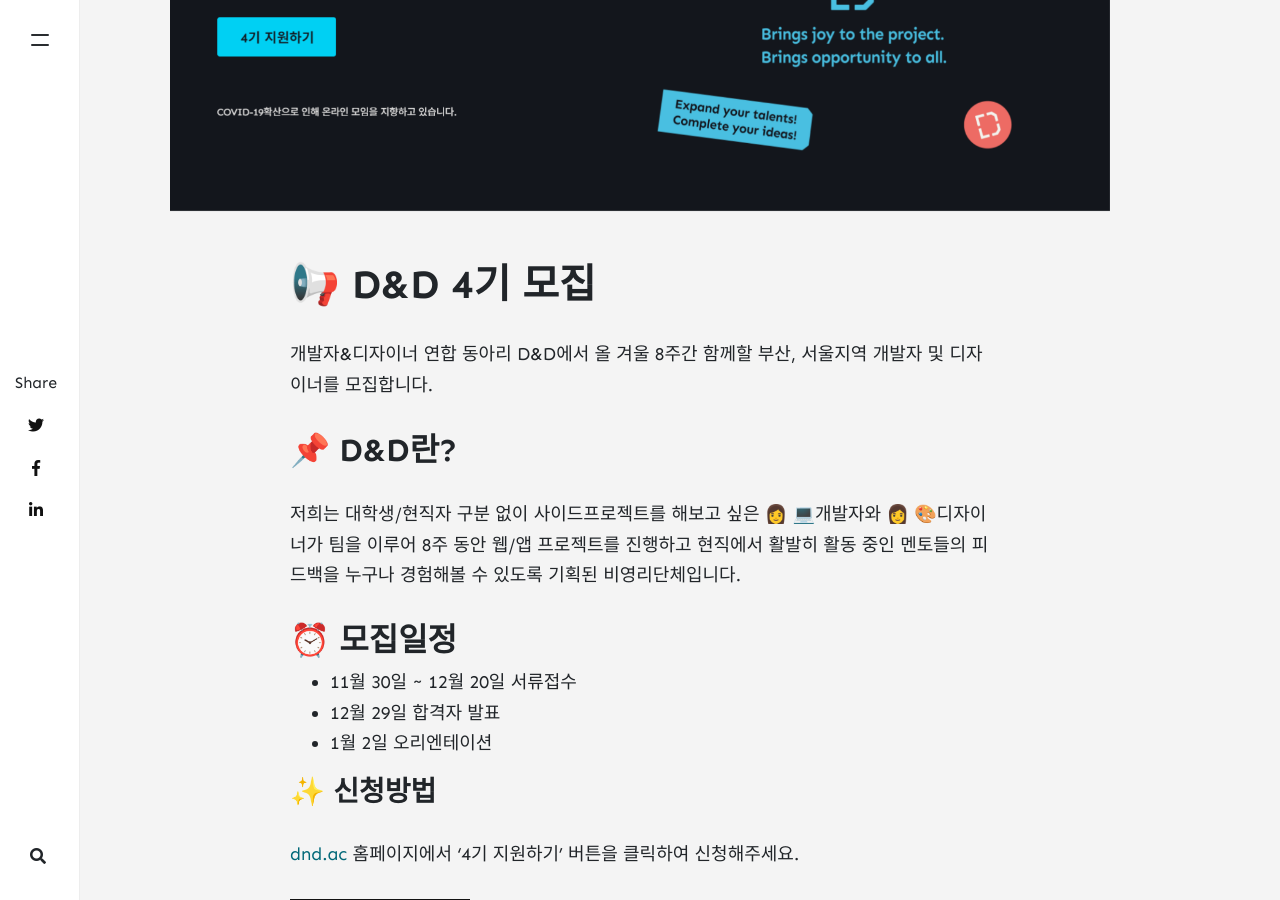
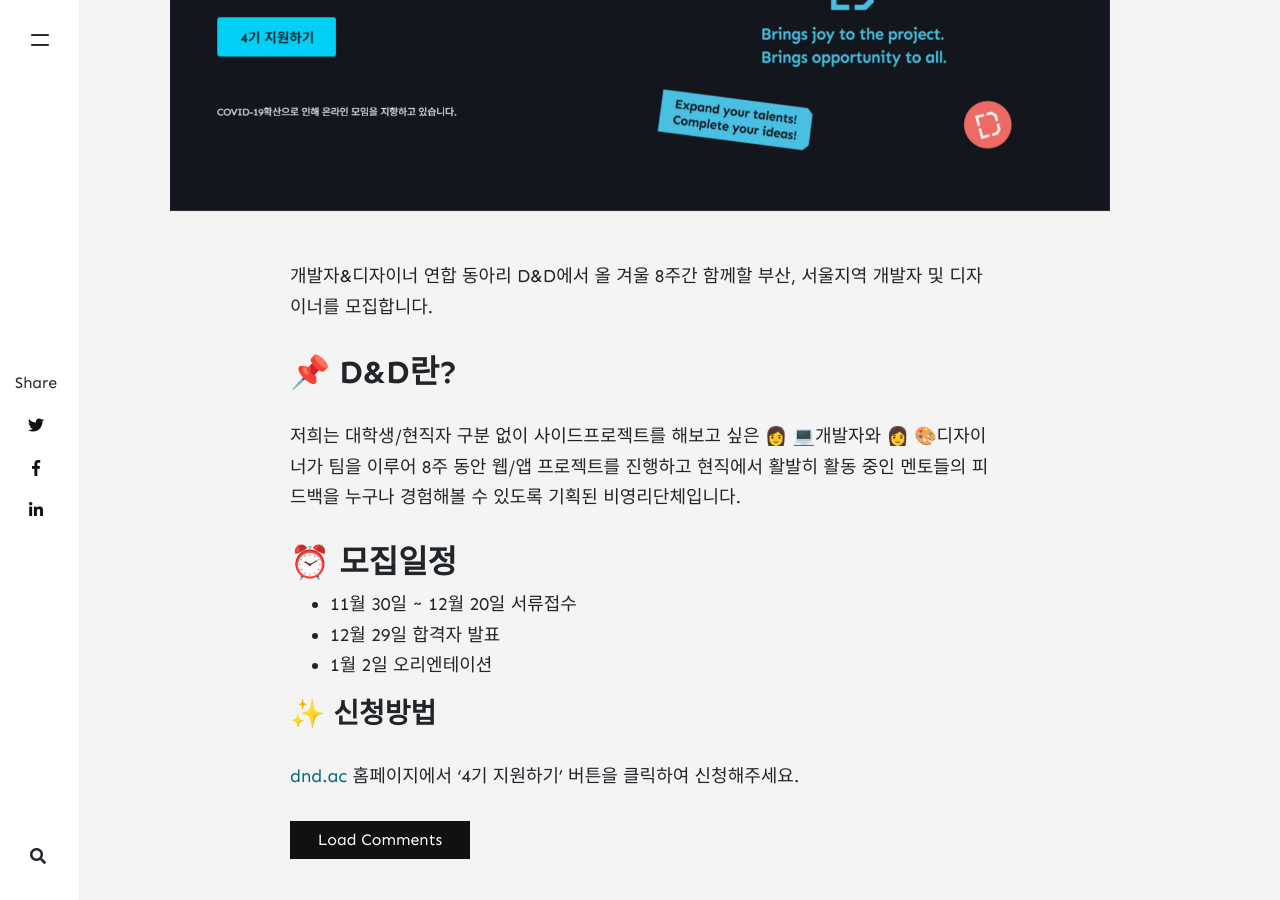
Before and after one commit to DNDACADEMY/dndacademy.github.io, a Jekyll site: the page built from _posts/2020-12-01-dnd-4th-welcome.md, in a window 1280 px wide and 900 px high, scrolled down 594 px. Built offline with Jekyll 4.4.1, drawn with Linux system fonts in a browser that asks for light colours; nearby versions of some CDN libraries; comment, search, counter and statistics services are not loaded.

Commit message:
Update 2020-12-01-dnd-4th-welcome.md

```diff
--- a/_posts/2020-12-01-dnd-4th-welcome.md
+++ b/_posts/2020-12-01-dnd-4th-welcome.md
@@ -10,7 +10,6 @@ sitemap:
   priority: 1.0
 ---
 
-# 📢 D&D 4기 모집
 개발자&디자이너 연합 동아리 D&D에서 올 겨울 8주간 함께할 부산, 서울지역 개발자 및 디자이너를 모집합니다.
 
 ## 📌 D&D란?
```
